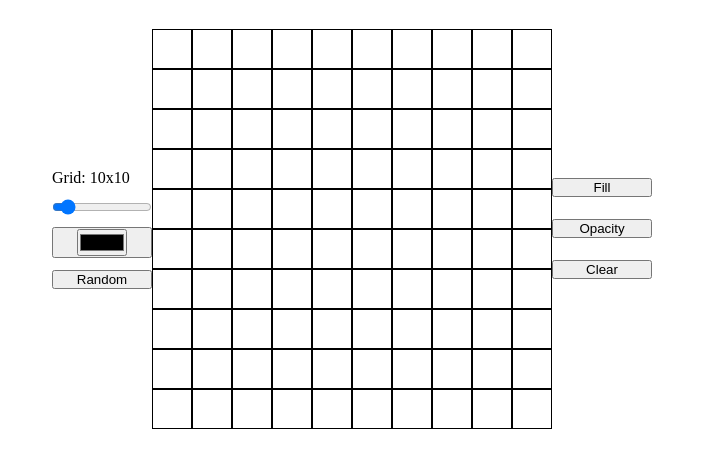
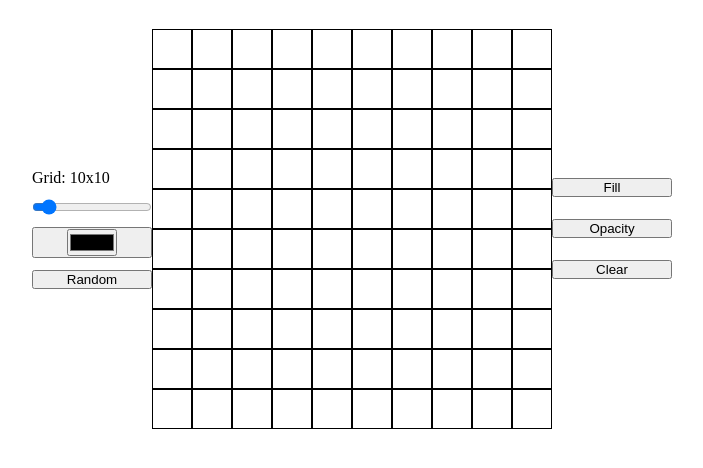
Before and after one commit to DefalterXD/Etch-a-Sketch, a plain HTML site: page index.html in a window 1280 px wide. Shown: the part 206-674 px from the top of the page, without its empty margins (288-991 px from the left). Drawn offline with Linux system fonts and the light colour scheme.

Commit message:
fix: align wrap cells to center
So all cells snugly appeared in field without any gaps

```diff
--- a/style.css
+++ b/style.css
@@ -28,11 +28,12 @@ body {
     width: 400px;
     height: 400px;
     background-color: #fff;
+    align-content: center;
 }
 
 .left__column,
 .right__column {
-    width: 100px;
+    width: 120px;
     height: 120px;
     display: flex;
     flex-direction: column;
```
